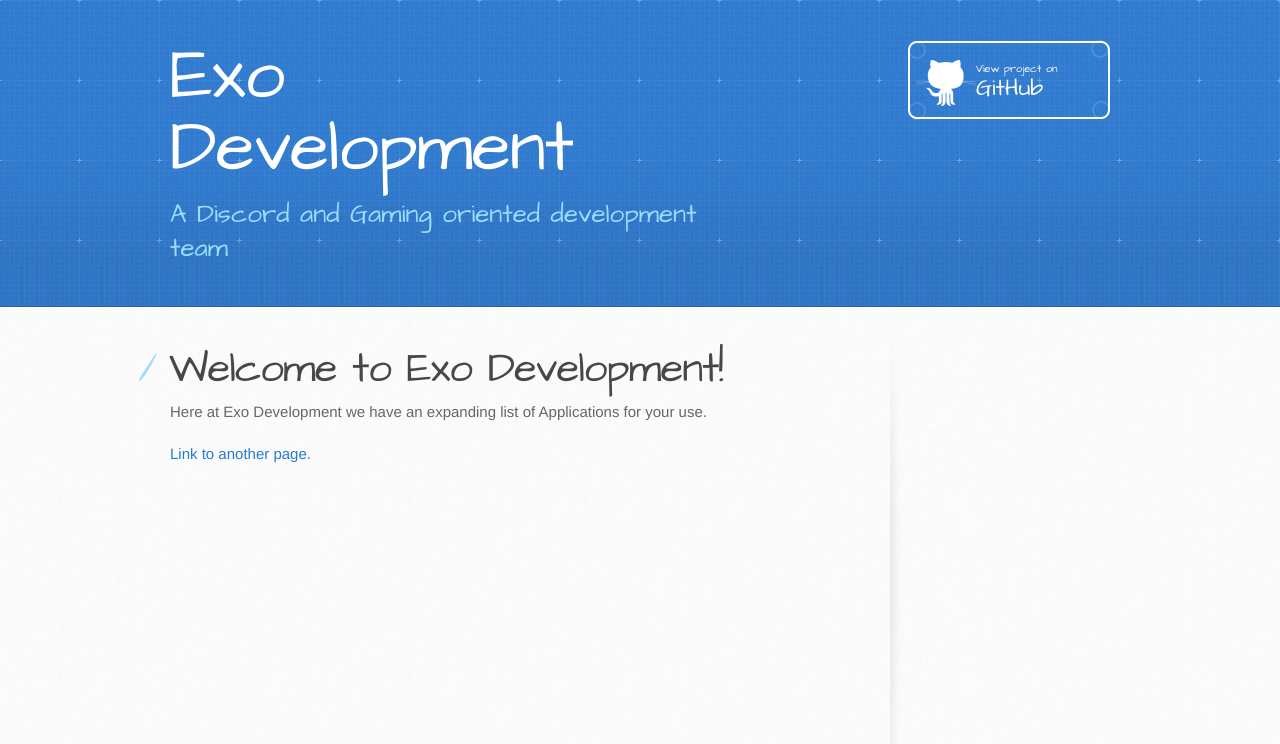
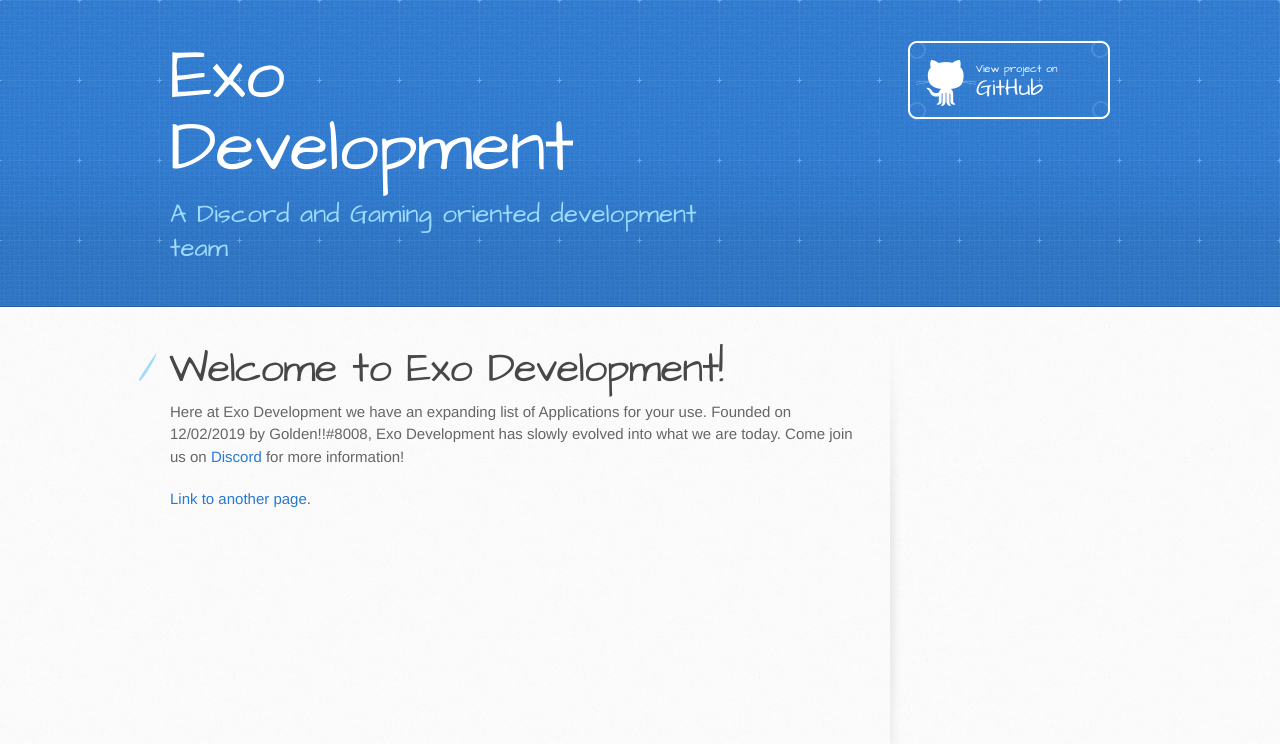
Before and after one commit to cgolden15/ExoDevelopment, a Jekyll site: the page built from index.md, in a window 1280 px wide. Shown: the top 744 px of the page. Built offline with Jekyll 4.4.1, drawn with Linux system fonts in a browser that asks for light colours; our own code applies the rules of GitHub Pages for plain Markdown files.

Commit message:
Update index.md

```diff
--- a/index.md
+++ b/index.md
@@ -1,4 +1,4 @@
 # Welcome to Exo Development!
-Here at Exo Development we have an expanding list of Applications for your use.
+Here at Exo Development we have an expanding list of Applications for your use. Founded on 12/02/2019 by Golden!!#8008, Exo Development has slowly evolved into what we are today. Come join us on [Discord](https://discord.gg/RCZhvdDJG8) for more information!
 
 [Link to another page](./another-page.html).
```
